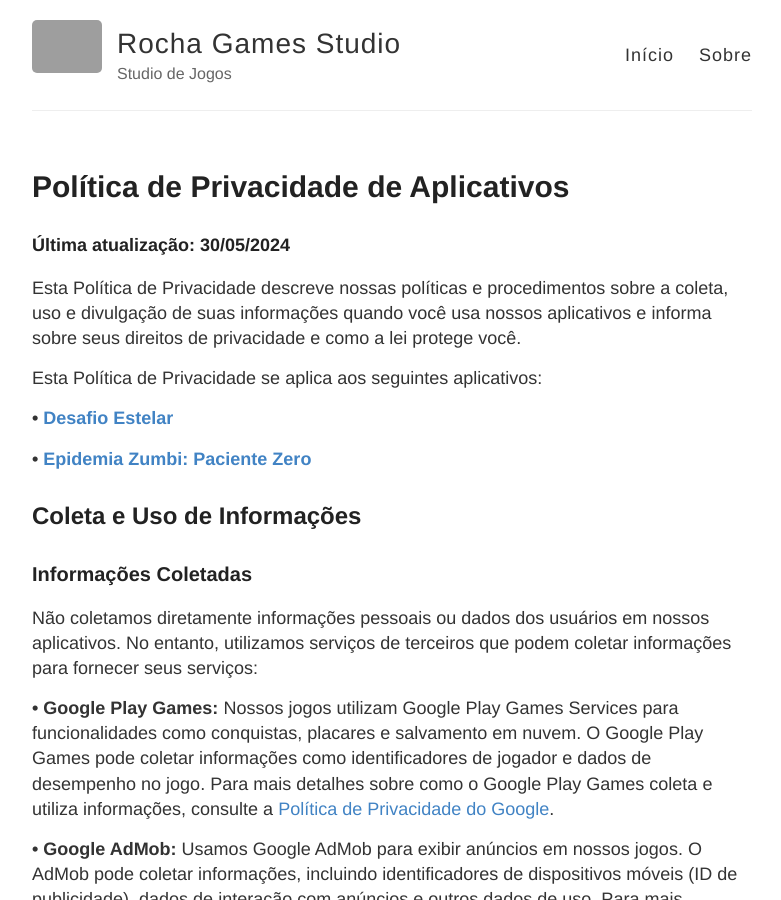
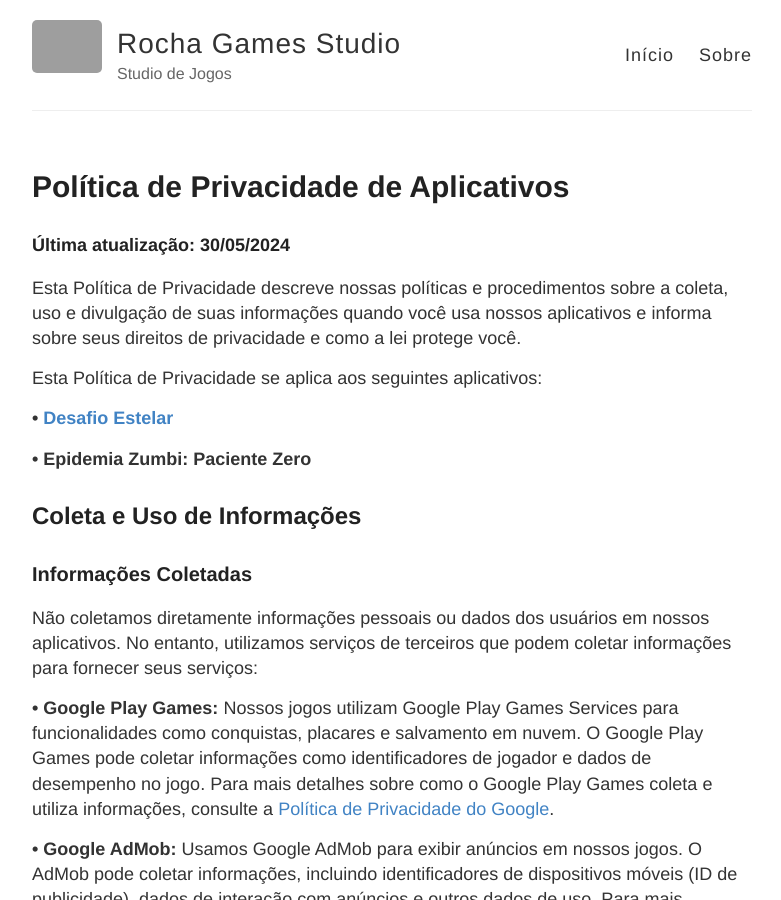
Before and after one commit to StudioRockGames/studiorockgames.github.io, a Jekyll site: the page built from politica-de-privacidade-de-aplicativos.md, in a window 1280 px wide and 900 px high. Shown: the whole window, without its empty margins (248-1029 px from the left). Built offline with Jekyll 4.4.1, drawn with Linux system fonts in a browser that asks for light colours; part of the change alters nothing that is shown; grey boxes are pictures that could not be loaded.

```diff
--- a/politica-de-privacidade-de-aplicativos.md
+++ b/politica-de-privacidade-de-aplicativos.md
@@ -13,7 +13,7 @@ redirect_from:
 <p>Esta Política de Privacidade se aplica aos seguintes aplicativos:</p>
 
 <p><b>• <a href="https://play.google.com/store/apps/details?id=com.studiorock.game" target="_blank">Desafio Estelar</a></b></p>
-<p><b>• <a href="https://play.google.com/store/apps/details?id=com.studiorock.game" target="_blank">Epidemia Zumbi: Paciente Zero</a></b></p>
+<p><b>• Epidemia Zumbi: Paciente Zero</b></p>
 <h2>Coleta e Uso de Informações</h2>
 <h3>Informações Coletadas</h3>
 
```
